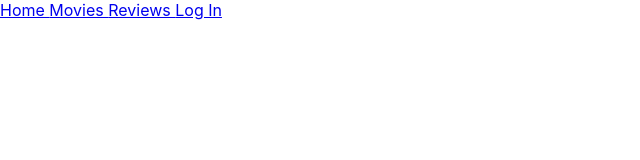
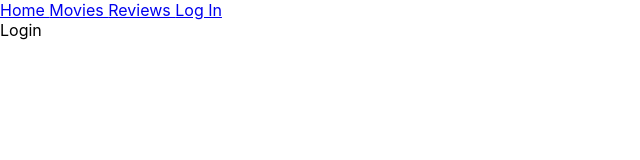
Before and after one commit to almickle/Phas3r-FrontEnd, a React (Create React App) app: page /login in a window 1280 px wide. Shown: the top 160 px of the page, without its empty margins (0-640 px from the left). Built offline with nearby package versions, Linux system fonts and the light colour scheme; no server answers.

Commit message:
added slash to login route

```diff
--- a/src/App.jsx
+++ b/src/App.jsx
@@ -35,7 +35,7 @@ function App() {
         <Route exact path="/reviews">
           <Reviews/>
         </Route>
-        <Route exact path="login">
+        <Route exact path="/login">
             <Login/>
         </Route>
       </Switch>
```
